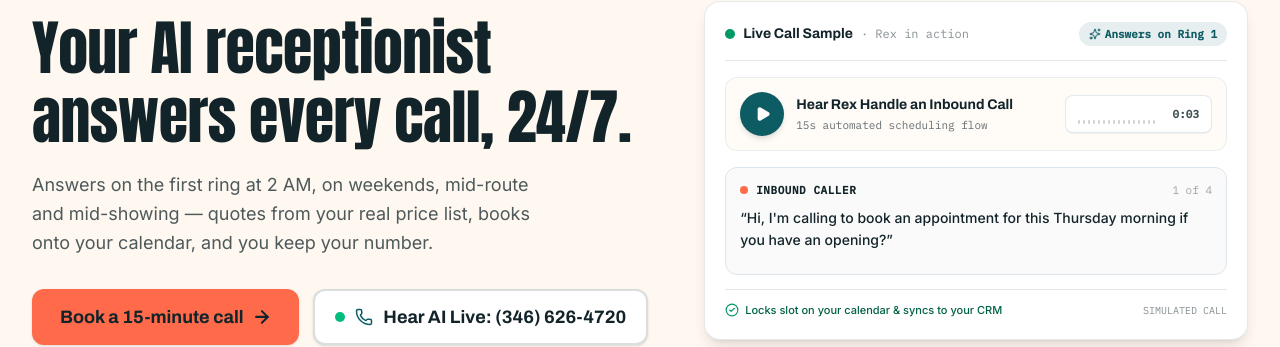
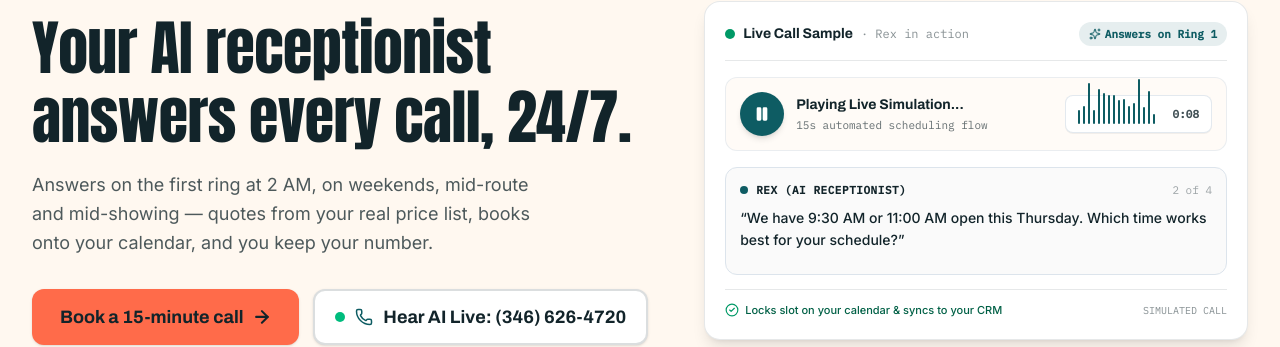
Before and after one commit to xpeedlab-netizen/minions-ai, a Next.js app: page / in a window 1280 px wide. Shown: the part 198-545 px from the top of the page. Built offline with nearby package versions, Linux system fonts and the light colour scheme; no server answers.

Commit message:
feat(hero): enable continuous auto-play and seamless looping for hero voice call demo

```diff
--- a/components/sections/home/HeroAudioPreview.tsx
+++ b/components/sections/home/HeroAudioPreview.tsx
@@ -41,7 +41,8 @@ const CALL_LINES: Line[] = [
 const BARS = [14, 28, 42, 22, 36, 48, 30, 44, 24, 38, 18, 32, 46, 26, 34, 16];
 
 export default function HeroAudioPreview() {
-  const [isPlaying, setIsPlaying] = useState(false);
+  // Auto-plays and loops continuously by default
+  const [isPlaying, setIsPlaying] = useState(true);
   const [currentIndex, setCurrentIndex] = useState(0);
   const [progressSec, setProgressSec] = useState(3);
   const timerRef = useRef<NodeJS.Timeout | null>(null);
@@ -53,11 +54,7 @@ export default function HeroAudioPreview() {
     if (isPlaying) {
       timerRef.current = setInterval(() => {
         setCurrentIndex((prev) => {
-          if (prev >= CALL_LINES.length - 1) {
-            setIsPlaying(false);
-            return prev;
-          }
-          const next = prev + 1;
+          const next = (prev + 1) % CALL_LINES.length;
           setProgressSec(CALL_LINES[next].timeSec);
           return next;
         });
@@ -71,15 +68,7 @@ export default function HeroAudioPreview() {
   }, [isPlaying]);
 
   const togglePlay = () => {
-    if (isPlaying) {
-      setIsPlaying(false);
-    } else {
-      if (currentIndex >= CALL_LINES.length - 1) {
-        setCurrentIndex(0);
-        setProgressSec(3);
-      }
-      setIsPlaying(true);
-    }
+    setIsPlaying((prev) => !prev);
   };
 
   return (
@@ -120,7 +109,7 @@ export default function HeroAudioPreview() {
           </button>
           <div>
             <p className="font-heading text-xs sm:text-sm font-bold text-ink">
-              {isPlaying ? "Playing Live Audio..." : "Hear Rex Handle an Inbound Call"}
+              {isPlaying ? "Playing Live Simulation..." : "Live Call Paused"}
             </p>
             <p className="text-[11px] text-ink/65 font-mono mt-0.5">
               15s automated scheduling flow
```
